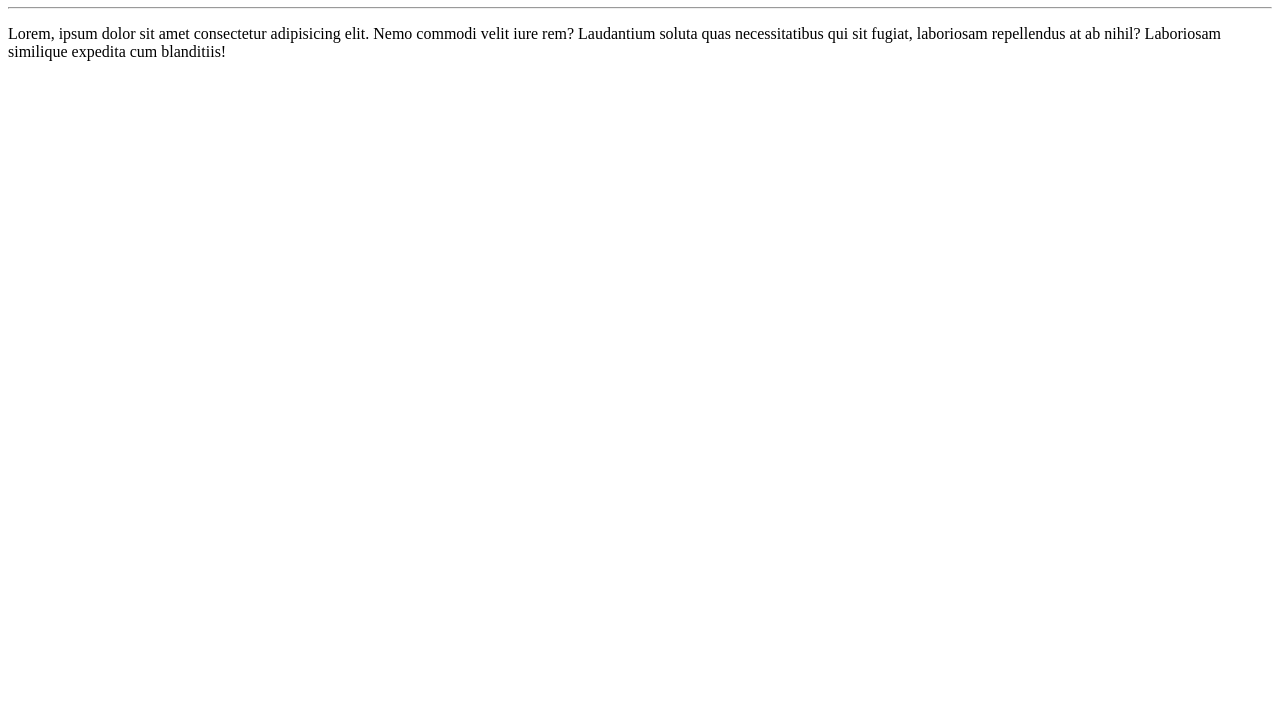
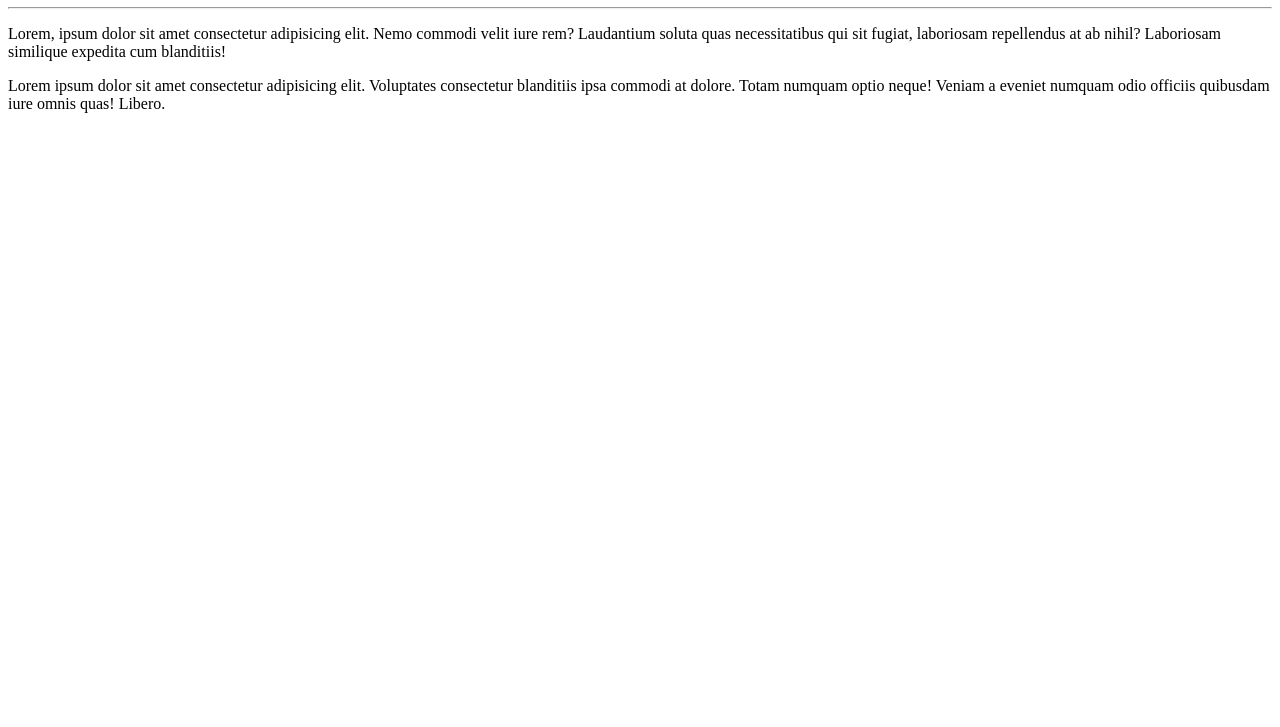
Before and after one commit to apvenancio/Ola-Mundo, a plain HTML site: page site-exemplo/index.html in a window 1280 px wide. Shown: the part 73-800 px from the top of the page. Drawn offline with Linux system fonts and the light colour scheme.

Commit message:
adicionei um parágrafo

```diff
--- a/site-exemplo/index.html
+++ b/site-exemplo/index.html
@@ -10,5 +10,6 @@
     <h1> Olá mundo </h1>
     <hr>
     <p>Lorem, ipsum dolor sit amet consectetur adipisicing elit. Nemo commodi velit iure rem? Laudantium soluta quas necessitatibus qui sit fugiat, laboriosam repellendus at ab nihil? Laboriosam similique expedita cum blanditiis!</p>
+    <p>Lorem ipsum dolor sit amet consectetur adipisicing elit. Voluptates consectetur blanditiis ipsa commodi at dolore. Totam numquam optio neque! Veniam a eveniet numquam odio officiis quibusdam iure omnis quas! Libero.</p>
 </body>
 </html>
```
